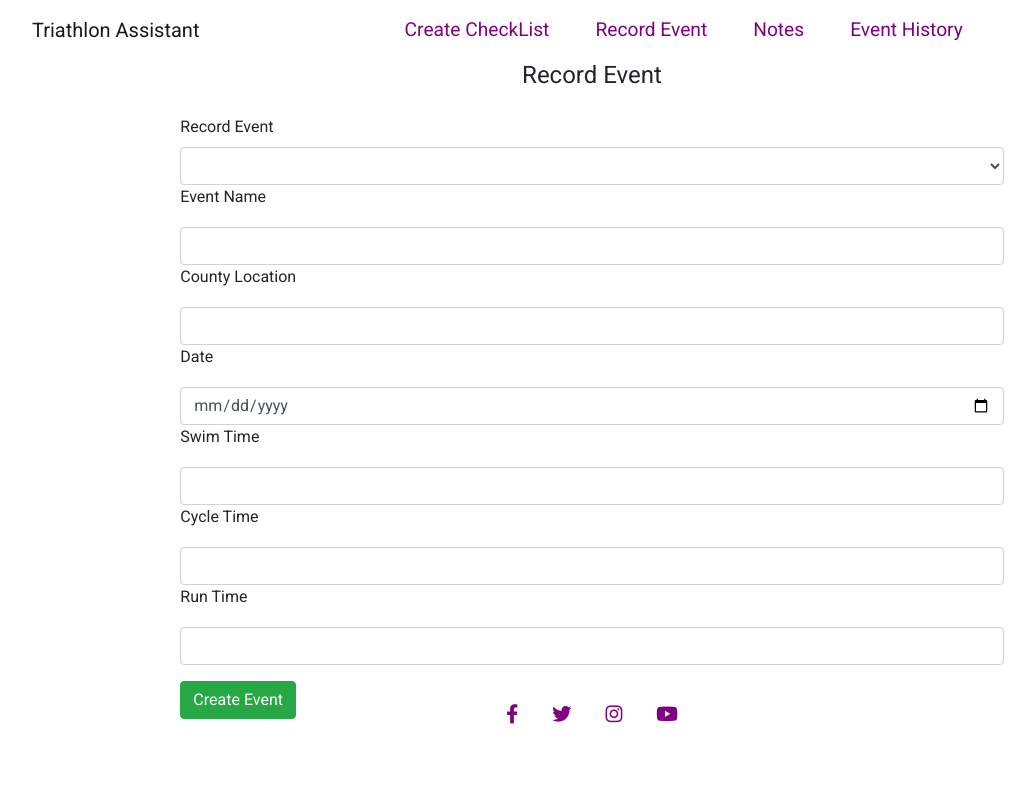
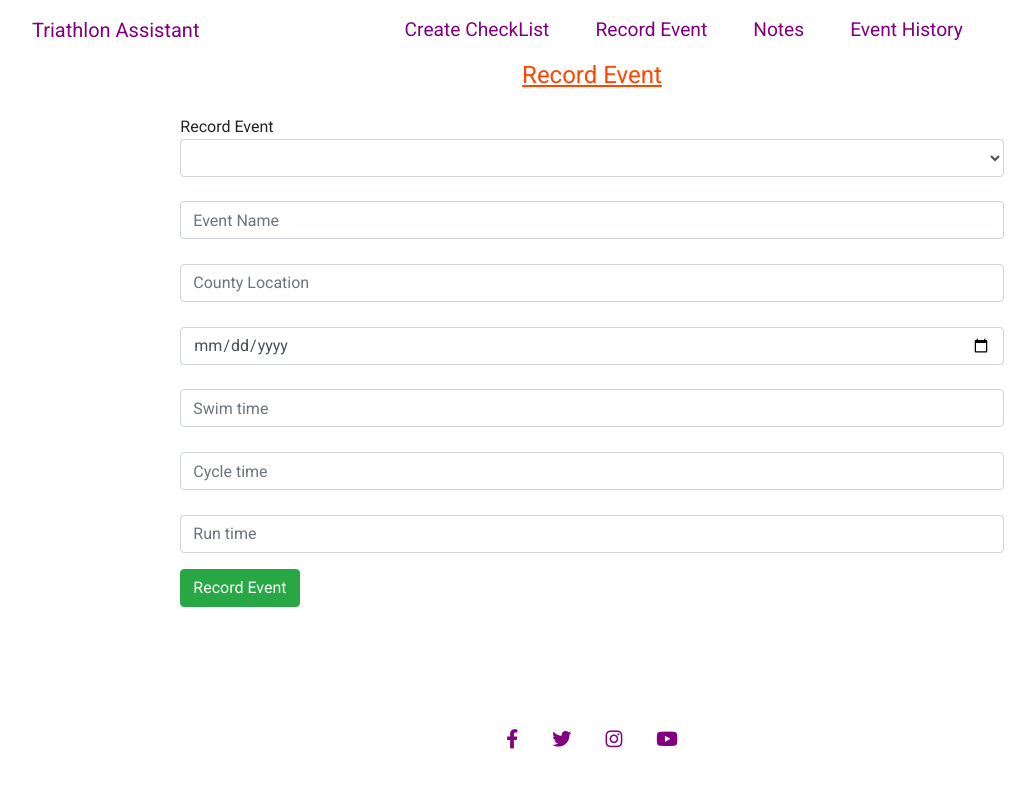
Before and after one commit to johnj974/triathlon-checklist, a Flask app: page /record_event in a window 1280 px wide. Shown: the whole page, without its empty margins (48-1083 px from the left). Run offline with Flask 2, Linux system fonts and the light colour scheme; data that the repository does not hold is empty; some libraries are stand-ins or nearby versions.

Commit message:
improved styling on all pages

```diff
--- a/static/css/style.css
+++ b/static/css/style.css
@@ -7,10 +7,8 @@ body{
     font-family: Roboto;
 }
 
-#races{
-    height: 50vh;
-}
 
+                                     /*-----------------------links/footer---------------------*/
 ul{
     margin: 0 auto;
     padding: 0;
@@ -29,9 +27,30 @@ ul li i{
 }
 
 ul li i:hover{
-    color: green;
+    color: orangered;
 }
 
+.footer {
+  position: relative;
+  height: 5%;
+  left: 0;
+  bottom: 0;
+  width: 100%;
+  text-align: center;
+  margin-top: 2%;
+  margin-bottom: 2%;
+}
+
+.btn-link{
+    color: purple;
+}
+
+.btn-link:hover{
+    color: orangered;
+    transition: color 0.5s ease-in-out;
+    text-decoration: none;
+}
+                                /*--------------------------------navbar-------------------------------*/
 .navbar{
     width: 90%;
     margin: auto;
@@ -43,7 +62,7 @@ ul li i:hover{
 }
 
 .navbar .nav-item .nav-link:hover{
-    color: green;
+    color: orangered;
     transition: color 0.5s ease-in-out;
 }
 
@@ -51,9 +70,17 @@ ul li i:hover{
     color:purple;
 }
 
+.navbar .navbar-brand{
+    color: purple;
+}
+
 .navbar .navbar-brand:hover{
-    color: purple;
+    color: orangered;
     transition: color 0.5s ease-in-out;
+}
+                                        /*-----------------sections------------------*/
+#races{
+    height: 50vh;
 }
 
 #selector{
@@ -81,24 +108,17 @@ ul li i:hover{
     margin: auto;
 }
 
-.btn-link{
-    color: purple;
-}
-
-.footer {
-  position: relative;
-  height: 5%;
-  left: 0;
-  bottom: 0;
-  width: 100%;
-  text-align: center;
-}
-
 h4{
     text-align: center;
     margin-bottom: 2%;
+    color: orangered;
+    text-decoration: underline;
 }
 
 input{
-    margin-top: 10px;
+    margin-top: 3%;
 }
+
+label{
+    margin-bottom: 0px;
+}
--- a/templates/events.html
+++ b/templates/events.html
@@ -2,8 +2,7 @@
 {% block content %}
 <h4>Event Recorder</h4>
 <div id="races" class="col">
-
-	<table class="table">
+    <table class="table">
 		<thead>
 			<tr>
 				<th scope="col">Date y-m-d</th>
@@ -33,7 +32,6 @@
 		</tbody>
 		{% endfor %}
 	</table>
-
 </div>
 
 {% endblock %}
--- a/templates/home.html
+++ b/templates/home.html
@@ -1,7 +1,7 @@
 {% extends "base.html" %}
 {% block content %}
 <div class="container-fluid">
-    <h4>Required Equipment</h4>
+    <h4>Equipment Checklist</h4>
 	<div class="row">
 		<div class="col-md-8" id="center">
 			<div class="accordion" id="accordionExample">
--- a/templates/list.html
+++ b/templates/list.html
@@ -36,6 +36,7 @@
                     <input id="item7" name="item4" type="text" class="form-control" placeholder="item7">
                     </div>
                 </div>
+                <br>
                 <button type="submit" class="btn btn-success">Create Checklist</button>
             </form>
 		</div>
--- a/templates/recordevent.html
+++ b/templates/recordevent.html
@@ -12,22 +12,16 @@
                             <option value="{{ type.discipline_type }}">{{ type.discipline_type }}</option>
                         {% endfor %}
                         </select>
-                        <label for="name">Event Name</label>
-                        <input class="form-control" type="text" id="name" name="name">
-                        <label for="location">County Location</label>
-                        <input class="form-control" type="text" id="location" name="location">
-                        <label for="date">Date</label>
-                        <input type="date" id="date" name="date" class="form-control">
-                        <label for="date">Swim Time</label>
-                        <input type="text" id="swim_time" name="swim_time" class="form-control">
-                        <label for="date">Cycle Time</label>
-                        <input type="text" id="cycle_time" name="cycle_time" class="form-control">
-                        <label for="date">Run Time</label>
-                        <input type="text" id="run_time" name="run_time" class="form-control">
+					<input class="form-control" type="text" id="name" name="name" placeholder="Event Name">
+					<input class="form-control" type="text" id="location" name="location" placeholder="County Location">
+					<input type="date" id="date" name="date" class="form-control" placeholder="Date">
+					<input type="text" id="swim_time" name="swim_time" class="form-control" placeholder="Swim time">
+				    <input type="text" id="cycle_time" name="cycle_time" class="form-control" placeholder="Cycle time">
+					<input type="text" id="run_time" name="run_time" class="form-control" placeholder="Run time">
                     </div>
 					<div class="form-row">
 					</div>
-                    <button type="submit" class="btn btn-success">Create Event</button>
+					<button type="submit" class="btn btn-success">Record Event</button>
 			</form>
 		</div>
 	</div>
```
Also changed, not shown: templates/base.html (+1 -7 lines), templates/editblog.html (+3 -5 lines), templates/editeventlist.html (+4 -9 lines). Lines whose indentation alone changed are shown as unchanged.
